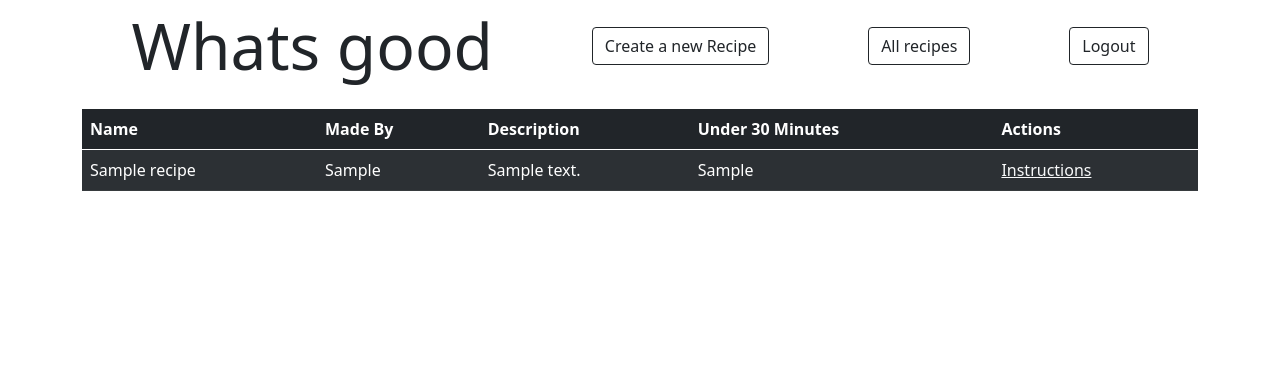
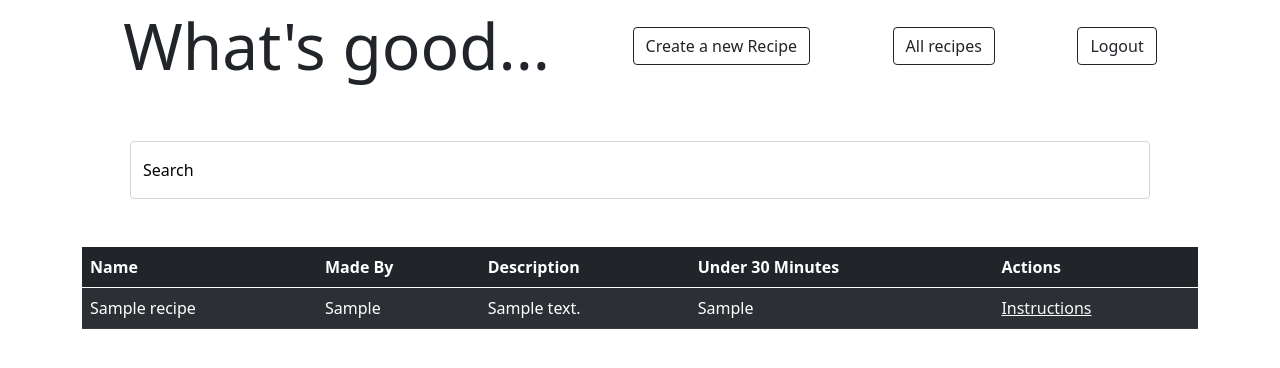
Before and after one commit to NathanCFoster/pythonBasics, a Flask app: template mysql/recipes/recipe_app/templates/allrecipes.html in a window 1280 px wide. Shown: the top 368 px of the page. Run offline with Flask 2, Linux system fonts and the light colour scheme; the template is opened without the code that fills it: most values are stand-ins (such as "Sample title", 1, 10 or a date in 2020).

Commit message:
search spitting bars

```diff
--- a/mysql/recipes/recipe_app/templates/allrecipes.html
+++ b/mysql/recipes/recipe_app/templates/allrecipes.html
@@ -12,7 +12,7 @@
     <div class="container">
         <ul class="nav align-items-center justify-content-around mb-3">
             <li class="nav-item">
-                <a href="/" class="text-decoration-none text-dark"><h2 class="display-3 mt-2">Whats good {{user.first_name}}</h2></a>
+                <a href="/" class="text-decoration-none text-dark"><h2 class="display-3 mt-2">What's good... {{user.first_name}}</h2></a>
             </li>
             <li class="nav-item">
                 <a href="/create_recipe" class="btn btn-outline-dark">Create a new Recipe</a>
@@ -24,6 +24,13 @@
                 <a href="/logout" class="btn btn-outline-dark">Logout</a>
             </li>
         </ul>
+        <form action="/search" class="form m-5" method="POST">
+            <div class="form-floating mb-3 text-black">
+                <input type="text" class="form-control" id="search" name="search" placeholder="search">
+                <label for="search">Search</label>
+            </div>
+        </form>
+        {% if recipes is not false %}
         <table class="table table-dark table-striped table-hover">
             <thead>
                 <th>Name</th>
@@ -50,6 +57,9 @@
                 {% endfor %}
             </tbody>
         </table>
+        {% else %}
+        <p class="display-4">No results found...</p>
+        {% endif %}
     </div>
 </body>
 </html>
--- a/mysql/recipes/recipe_app/templates/landingpage.html
+++ b/mysql/recipes/recipe_app/templates/landingpage.html
@@ -68,7 +68,6 @@
                     <td>{{recipe.under_30_mins}}</td>
                     <td>
                         <a href="/view/{{recipe.id}}" class="link-light me-2">View Instructions</a>
-                        <a href="/favorite/{{recipe.id}}" class="link-light">Favorite</a>
                         <a href="/edit/{{recipe.id}}" class="link-light me-2">Edit</a>
                         <a href="/delete/{{recipe.id}}" class="link-light">Delete</a>
                     </td>
--- a/mysql/recipes/recipe_app/templates/showRecipe.html
+++ b/mysql/recipes/recipe_app/templates/showRecipe.html
@@ -12,7 +12,7 @@
     <div class="">
         <ul class="nav align-items-center justify-content-around mb-3">
             <li class="nav-item">
-                <a href="/" class="text-decoration-none text-dark"><h2 class="display-3 mt-2">Whats guud {{user.first_name}}</h2></a>
+                <a href="/" class="text-decoration-none text-dark"><h2 class="display-3 mt-2">What's good... {{user.first_name}}</h2></a>
             </li>
             <li class="nav-item">
                 <a href="/create_recipe" class="btn btn-outline-dark">Create a new Recipe</a>
```
Also changed, not shown: mysql/recipes/recipe_app/controllers/recipes.py (+9 -5 lines), mysql/recipes/recipe_app/models/recipe.py (+13 -0 lines).
